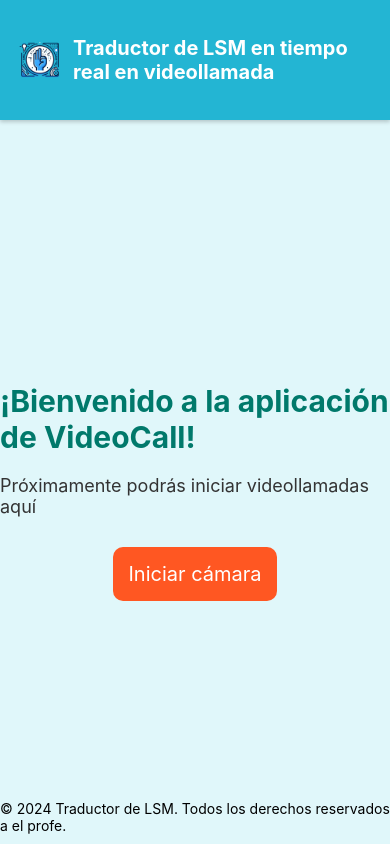
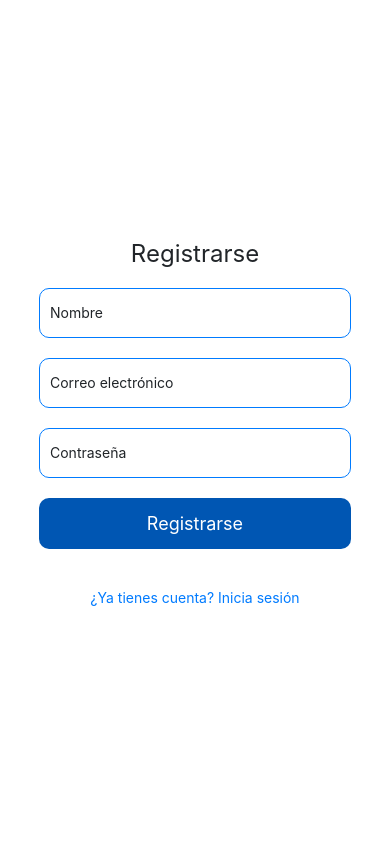
Before and after one commit to Mar-vm/Videocall_project, a React Native app: screen /Register in a window 390 px wide. Built offline with nearby package versions, Linux system fonts and the light colour scheme.

Commit message:
Registarse/Inicio prototipo

```diff
--- a/App.js
+++ b/App.js
@@ -1,8 +1,10 @@
 import React from 'react';
-import { StyleSheet, Text, View, Image, Alert, TouchableOpacity } from 'react-native';
+import { StyleSheet, Text, View, Image, TouchableOpacity } from 'react-native';
 import { NavigationContainer } from '@react-navigation/native';
 import { createNativeStackNavigator } from '@react-navigation/native-stack';
 import CameraScreen from './screens/CameraScreen'; // Asegúrate de que esta ruta sea correcta
+import LoginScreen from './screens/LoginScreen';
+import RegisterScreen from './screens/RegisterScreen';
 
 const Stack = createNativeStackNavigator();
 
@@ -10,6 +12,8 @@ const App = () => {
   return (
     <NavigationContainer>
       <Stack.Navigator initialRouteName="Home">
+        <Stack.Screen name="Login" component={LoginScreen} options={{ headerShown: false }} />
+        <Stack.Screen name="Register" component={RegisterScreen} options={{ headerShown: false }} />
         <Stack.Screen name="Home" component={HomeScreen} options={{ headerShown: false }} />
         <Stack.Screen name="Camera" component={CameraScreen} options={{ title: 'Cámara' }} />
       </Stack.Navigator>
@@ -18,8 +22,12 @@ const App = () => {
 };
 
 const HomeScreen = ({ navigation }) => {
-  const iniciarCamara = () => {
-    navigation.navigate('Camera'); // Navega a la pantalla de la cámara
+  const goToLogin = () => {
+    navigation.navigate('Login');
+  };
+
+  const goToRegister = () => {
+    navigation.navigate('Register');
   };
 
   return (
@@ -35,8 +43,12 @@ const HomeScreen = ({ navigation }) => {
         <Text style={styles.welcome}>¡Bienvenido a la aplicación de VideoCall!</Text>
         <Text style={styles.instructions}>Próximamente podrás iniciar videollamadas aquí</Text>
 
-        <TouchableOpacity style={styles.button} onPress={iniciarCamara}>
-          <Text style={styles.buttonText}>Iniciar cámara</Text>
+        <TouchableOpacity style={styles.button} onPress={goToLogin}>
+          <Text style={styles.buttonText}>Iniciar Sesión</Text>
+        </TouchableOpacity>
+
+        <TouchableOpacity style={styles.button} onPress={goToRegister}>
+          <Text style={styles.buttonText}>Registrarse</Text>
         </TouchableOpacity>
       </View>
 
@@ -77,7 +89,7 @@ const styles = StyleSheet.create({
     marginRight: 8,
   },
   headerText: {
-    fontSize: 20, // Aumentar el tamaño del texto
+    fontSize: 20,
     fontWeight: 'bold',
     color: '#fff',
   },
@@ -88,26 +100,27 @@ const styles = StyleSheet.create({
     marginTop: 150,
   },
   welcome: {
-    fontSize: 30, // Aumentar el tamaño del texto
+    fontSize: 30,
     fontWeight: 'bold',
     color: '#00796b',
     marginBottom: 20,
   },
   instructions: {
-    fontSize: 18, // Aumentar el tamaño del texto
+    fontSize: 18,
     color: '#333',
     marginBottom: 20,
   },
   button: {
-    backgroundColor: '#ff5722',
-    padding: 15, // Aumentar el padding
-    borderRadius: 10, // Esquinas más redondeadas
+    backgroundColor: '#0056B3',
+    padding: 15,
+    borderRadius: 10,
     marginVertical: 10,
+    width: '80%',
+    alignItems: 'center',
   },
   buttonText: {
     color: '#fff',
-    fontSize: 20, // Aumentar el tamaño del texto del botón
-    textAlign: 'center',
+    fontSize: 18,
   },
   footer: {
     position: 'absolute',
--- /dev/null
+++ b/screens/LoginScreen.js
@@ -0,0 +1,73 @@
+import React from 'react';
+import { View, Text, TextInput, TouchableOpacity, StyleSheet } from 'react-native';
+
+const LoginScreen = ({ navigation }) => {
+  return (
+    <View style={styles.container}>
+      <Text style={styles.title}>Iniciar Sesión</Text>
+
+      <TextInput
+        placeholder="Correo electrónico"
+        placeholderTextColor="#212529"
+        style={styles.input}
+      />
+      <TextInput
+        placeholder="Contraseña"
+        placeholderTextColor="#212529"
+        style={styles.input}
+        secureTextEntry
+      />
+
+      <TouchableOpacity style={styles.button} onPress={() => navigation.navigate('Home')}>
+        <Text style={styles.buttonText}>Iniciar Sesión</Text>
+      </TouchableOpacity>
+
+      <TouchableOpacity onPress={() => navigation.navigate('Register')}>
+        <Text style={styles.registerText}>¿No tienes cuenta? Regístrate</Text>
+      </TouchableOpacity>
+    </View>
+  );
+};
+
+const styles = StyleSheet.create({
+  container: {
+    flex: 1,
+    justifyContent: 'center',
+    alignItems: 'center',
+    backgroundColor: '#FFFFFF',
+  },
+  title: {
+    fontSize: 24,
+    color: '#212529',
+    marginBottom: 20,
+  },
+  input: {
+    width: '80%',
+    height: 50,
+    borderColor: '#007BFF',
+    borderWidth: 1,
+    borderRadius: 10,
+    paddingHorizontal: 10,
+    marginBottom: 20,
+    backgroundColor: '#FFFFFF',
+    color: '#212529',
+  },
+  button: {
+    backgroundColor: '#0056B3',
+    padding: 15,
+    borderRadius: 10,
+    width: '80%',
+    alignItems: 'center',
+    marginBottom: 20,
+  },
+  buttonText: {
+    color: '#FFFFFF',
+    fontSize: 18,
+  },
+  registerText: {
+    color: '#007BFF',
+    marginTop: 20,
+  },
+});
+
+export default LoginScreen;
--- /dev/null
+++ b/screens/RegisterScreen.js
@@ -0,0 +1,78 @@
+import React from 'react';
+import { View, Text, TextInput, TouchableOpacity, StyleSheet } from 'react-native';
+
+const RegisterScreen = ({ navigation }) => {
+  return (
+    <View style={styles.container}>
+      <Text style={styles.title}>Registrarse</Text>
+
+      <TextInput
+        placeholder="Nombre"
+        placeholderTextColor="#212529"
+        style={styles.input}
+      />
+      <TextInput
+        placeholder="Correo electrónico"
+        placeholderTextColor="#212529"
+        style={styles.input}
+      />
+      <TextInput
+        placeholder="Contraseña"
+        placeholderTextColor="#212529"
+        style={styles.input}
+        secureTextEntry
+      />
+
+      <TouchableOpacity style={styles.button} onPress={() => navigation.navigate('Home')}>
+        <Text style={styles.buttonText}>Registrarse</Text>
+      </TouchableOpacity>
+
+      <TouchableOpacity onPress={() => navigation.navigate('Login')}>
+        <Text style={styles.loginText}>¿Ya tienes cuenta? Inicia sesión</Text>
+      </TouchableOpacity>
+    </View>
+  );
+};
+
+const styles = StyleSheet.create({
+  container: {
+    flex: 1,
+    justifyContent: 'center',
+    alignItems: 'center',
+    backgroundColor: '#FFFFFF',
+  },
+  title: {
+    fontSize: 24,
+    color: '#212529',
+    marginBottom: 20,
+  },
+  input: {
+    width: '80%',
+    height: 50,
+    borderColor: '#007BFF',
+    borderWidth: 1,
+    borderRadius: 10,
+    paddingHorizontal: 10,
+    marginBottom: 20,
+    backgroundColor: '#FFFFFF',
+    color: '#212529',
+  },
+  button: {
+    backgroundColor: '#0056B3',
+    padding: 15,
+    borderRadius: 10,
+    width: '80%',
+    alignItems: 'center',
+    marginBottom: 20,
+  },
+  buttonText: {
+    color: '#FFFFFF',
+    fontSize: 18,
+  },
+  loginText: {
+    color: '#007BFF',
+    marginTop: 20,
+  },
+});
+
+export default RegisterScreen;
```
